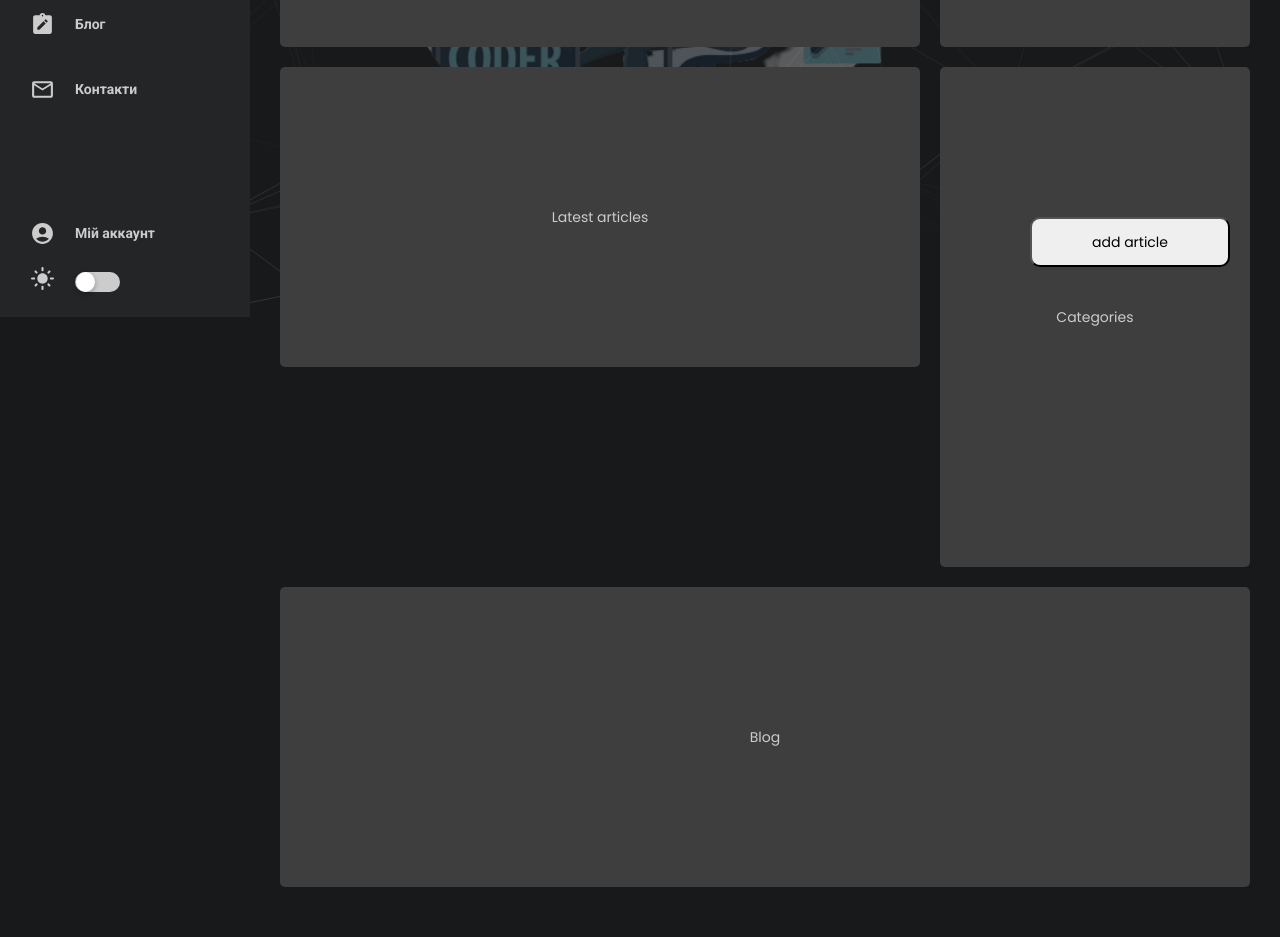
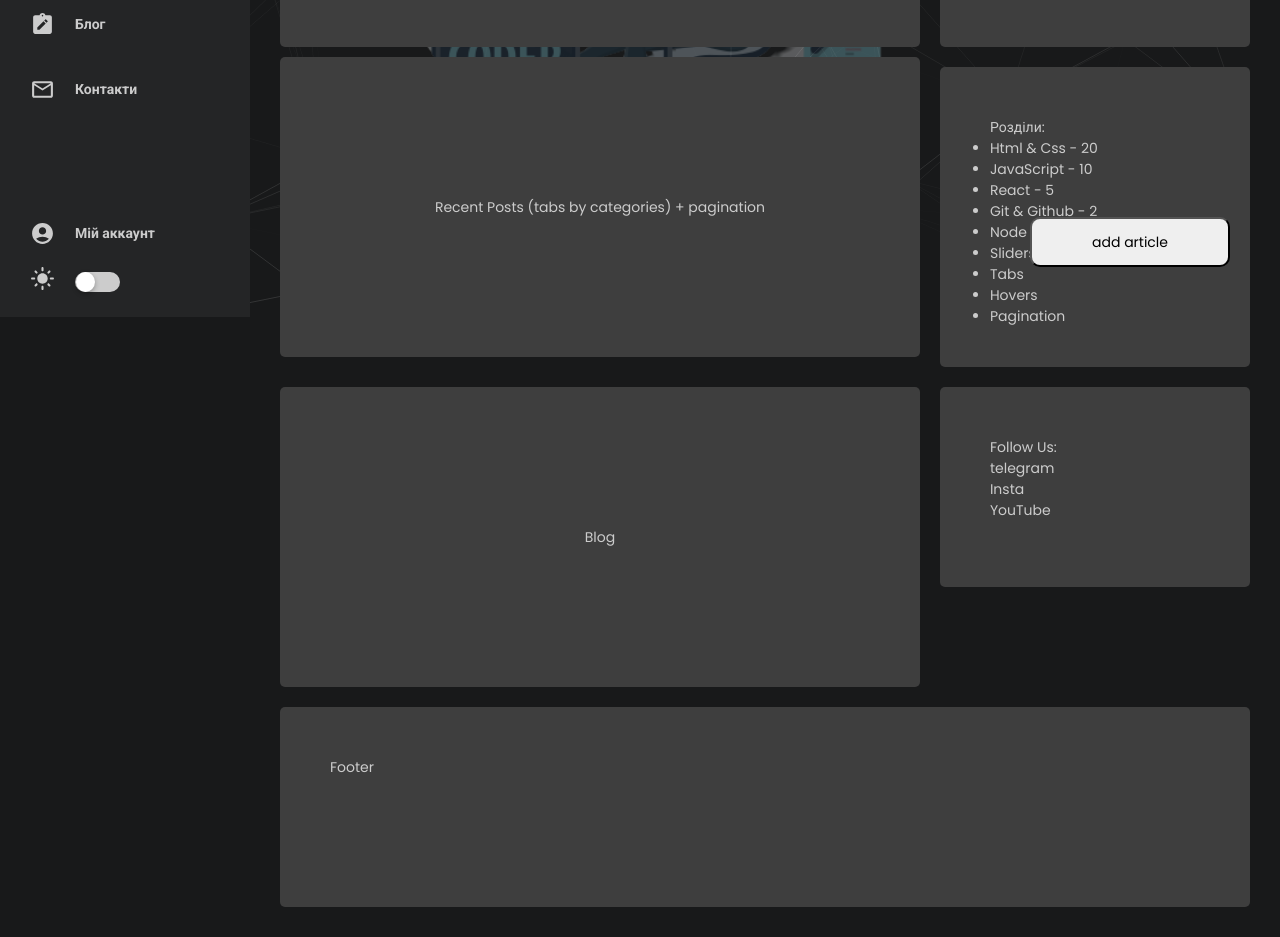
Before and after one commit to Dychkevych90/dev_portal, a React (Create React App) app: page / in a window 1280 px wide. Shown: the part 483-1420 px from the top of the page. Built offline with nearby package versions, Linux system fonts and the light colour scheme.

Commit message:
added mockup for main page

```diff
--- a/src/pages/home/home.js
+++ b/src/pages/home/home.js
@@ -22,12 +22,12 @@ ABOUT US & SEARCH...
             {/* eslint-disable-next-line max-len */}
             <div style={ {
               background: 'rgb(62 62 62 / 100%)',
-              height: '300px', margin: '10px', borderRadius: '5px',
+              height: '300px', margin: '10px 10px 0', borderRadius: '5px',
               display: 'flex',
               alignItems: 'center',
               justifyContent: 'center',
             } }>
-TOp categories (tabs)
+              Recent Posts (tabs by categories)
             </div>
           </div>
           {/* eslint-disable-next-line max-len */}
@@ -46,27 +46,36 @@ Help us
             {/* eslint-disable-next-line max-len */}
             <div style={ {
               background: 'rgb(62 62 62 / 100%)',
-              height: '300px', margin: '10px', borderRadius: '5px',
+              height: '300px', margin: '0 10px 10px', borderRadius: '5px',
               display: 'flex',
               alignItems: 'center',
               justifyContent: 'center',
             } }>
-Latest articles
+              Recent Posts (tabs by categories) + pagination
             </div>
           </div>
           {/* eslint-disable-next-line max-len */}
           <div className="column-4">
             <div style={ {
               background: 'rgb(62 62 62 / 100%)',
-              height: '500px', margin: '10px', borderRadius: '5px',
-              display: 'flex',
-              alignItems: 'center',
-              justifyContent: 'center',
+              height: '300px', margin: '10px', borderRadius: '5px',
+              padding: '50px',
             } }>
-Categories
+              <div>Розділи:</div>
+              <ul>
+                <li>Html & Css - 20</li>
+                <li>JavaScript - 10</li>
+                <li>React - 5</li>
+                <li>Git & Github - 2</li>
+                <li>Node - 2</li>
+                <li>Sliders</li>
+                <li>Tabs</li>
+                <li>Hovers</li>
+                <li>Pagination</li>
+              </ul>
             </div>
           </div>
-          <div className="column-12">
+          <div className="column-8">
             {/* eslint-disable-next-line max-len */}
             <div style={ {
               background: 'rgb(62 62 62 / 100%)',
@@ -78,6 +87,27 @@ Categories
 Blog
             </div>
           </div>
+          <div className="column-4">
+            <div style={ {
+              background: 'rgb(62 62 62 / 100%)',
+              height: '200px', margin: '10px', borderRadius: '5px',
+              padding: '50px',
+            } }>
+              <div>Follow Us:</div>
+              <div>telegram</div>
+              <div>Insta</div>
+              <div>YouTube</div>
+            </div>
+          </div>
+          <div className="column-12">
+            <div style={ {
+              background: 'rgb(62 62 62 / 100%)',
+              height: '200px', margin: '10px', borderRadius: '5px',
+              padding: '50px',
+            } }>
+             Footer
+            </div>
+          </div>
         </div>
       </div>
     </HomeWrapper>
```
